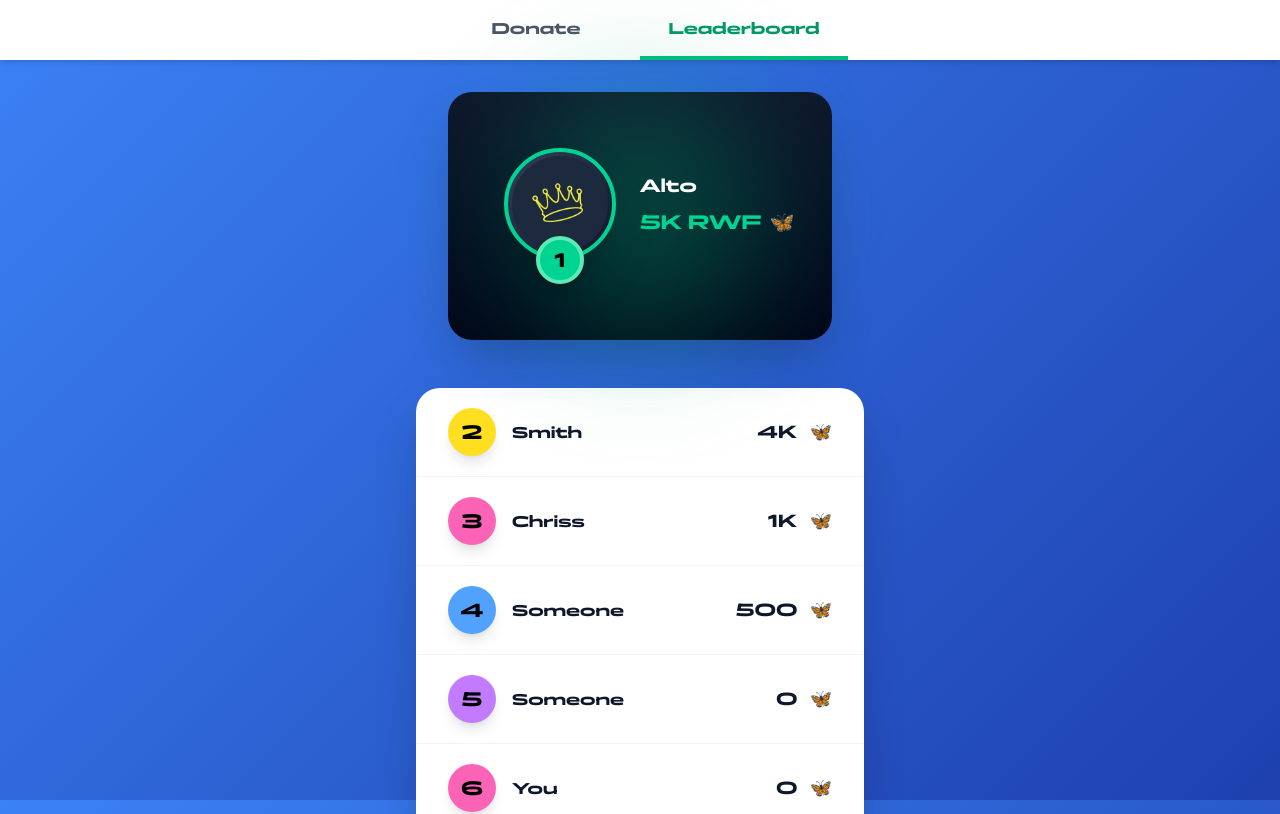
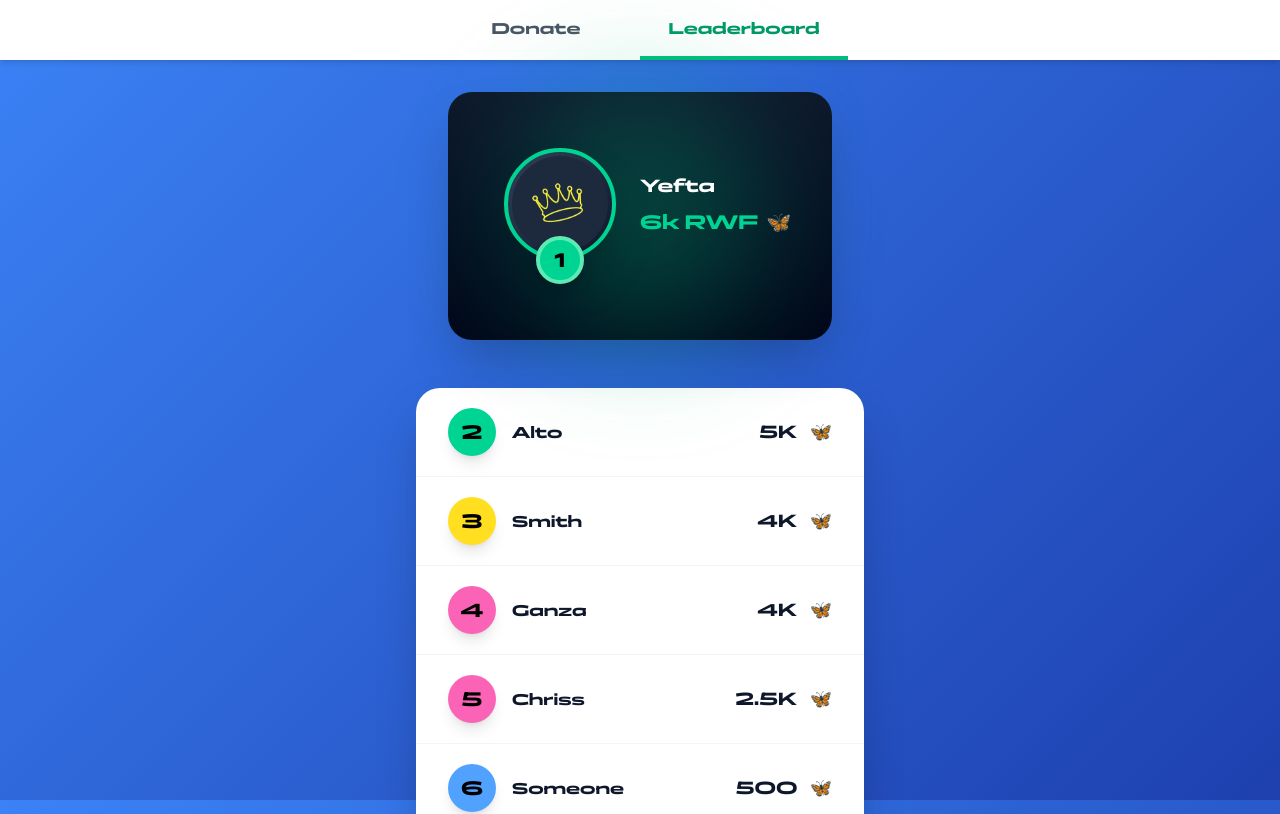
Before and after one commit to anonsites/fundz, a Next.js app: page /board in a window 1280 px wide. Shown: the top 814 px of the page. Built offline with nearby package versions, Linux system fonts and the light colour scheme.

Commit message:
New contributors

```diff
--- a/app/page.tsx
+++ b/app/page.tsx
@@ -48,7 +48,7 @@ export default function Home() {
             <div className="mb-6">
               <div className="flex items-center justify-between mb-3">
                 <span className="text-base sm:text-lg font-black text-emerald-600">
-                  10.5k / 50k RWF
+                  22k / 50k RWF
                 </span>
               </div>
               <div className="w-full bg-gray-200 rounded-full h-3 overflow-hidden">
@@ -56,7 +56,7 @@ export default function Home() {
               </div>
             </div>
             <p className="text-center text-xs sm:text-sm text-gray-600">
-              21% funded
+              44% funded
             </p>
           </div>
         </div>
--- a/data/contributors.ts
+++ b/data/contributors.ts
@@ -9,45 +9,59 @@ export interface Contributor {
 export const leaderboardData: Contributor[] = [
   {
     rank: 1,
-    name: 'Alto',
-    amount: '5K',
-    badge: 'bg-emerald-400',
+    name: 'Yefta',
+    amount: '6k',
+    badge: 'bg-pink-400',
     avatar: '/images/crown-icon.png',
   },
   {
     rank: 2,
+    name: 'Alto',
+    amount: '5K',
+    badge: 'bg-emerald-400',
+    avatar: '/images/no-image',
+  },
+  {
+    rank: 3,
     name: 'Smith',
     amount: '4K',
     badge: 'bg-yellow-300',
-    avatar: '/images/find-image',
-  },
-  {
-    rank: 3,
-    name: 'Chriss',
-    amount: '1K',
-    badge: 'bg-pink-400',
-    avatar: '/images/find-image',
+    avatar: '/images/no-image',
   },
   {
     rank: 4,
+    name: 'Ganza',
+    amount: '4K',
+    badge: 'bg-pink-400',
+    avatar: '/images/no-image',
+  },
+  {
+    rank: 5,
+    name: 'Chriss',
+    amount: '2.5K',
+    badge: 'bg-pink-400',
+    avatar: '/images/no-image',
+  },
+  {
+    rank: 6,
     name: 'Someone',
     amount: '500',
     badge: 'bg-blue-400',
-    avatar: '/images/find-image',
+    avatar: '/images/no-image',
   },
   {
-    rank: 5,
+    rank: 7,
     name: 'Someone',
     amount: '0',
     badge: 'bg-purple-400',
-    avatar: '/images/find-image',
+    avatar: '/images/no-image',
   },
   {
-    rank: 6,
+    rank: 8,
     name: 'You',
     amount: '0',
     badge: 'bg-pink-400',
-    avatar: '/images/find-image',
+    avatar: '/images/no-image',
   },
 ];
 
```
